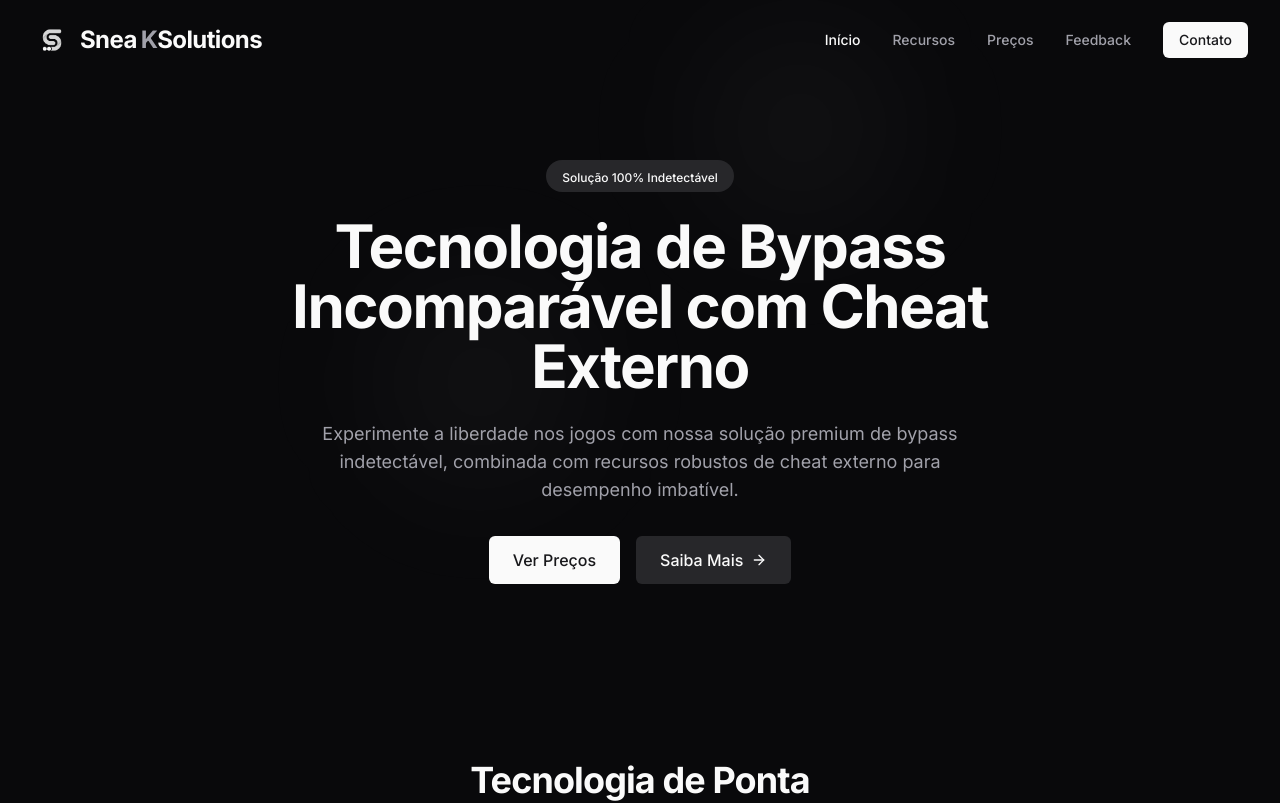
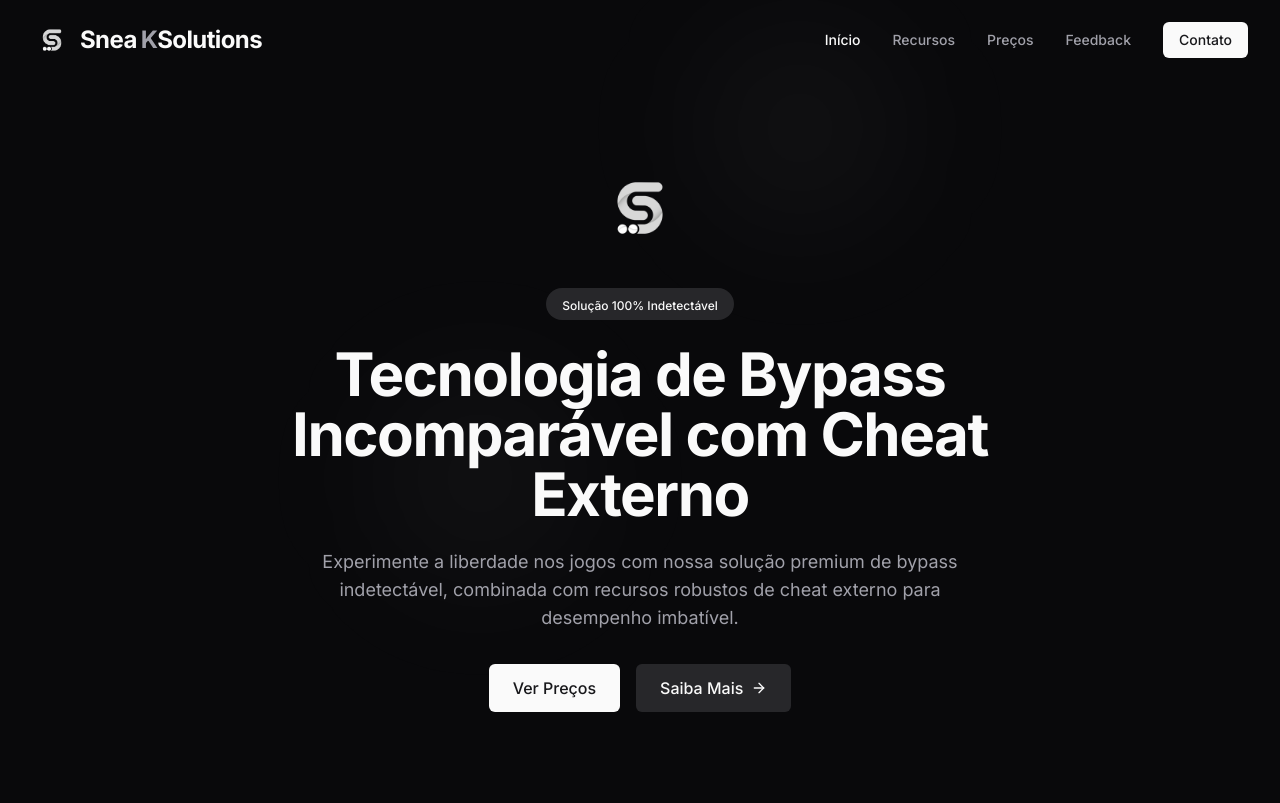
Before and after one commit to santos2313f7t/sneak-solution-store-04, a React (Vite) app: page / in a window 1280 px wide. Shown: the top 803 px of the page. Built offline with nearby package versions, Linux system fonts and the light colour scheme.

Commit message:
Add medium-sized icon to homepage
Adds a medium-sized icon to the homepage.  No further implementation details are specified.

```diff
--- a/src/pages/Home.tsx
+++ b/src/pages/Home.tsx
@@ -10,6 +10,12 @@ const Home = () => {
       <section className="relative pt-40 pb-24 overflow-hidden">
         <div className="container mx-auto">
           <div className="flex flex-col items-center text-center max-w-3xl mx-auto">
+            {/* Logo */}
+            <img
+              src="/lovable-uploads/ce8bcb67-33f1-41de-b9a9-3a36f914316b.png"
+              alt="SneaKSolutions Logo"
+              className="h-24 w-auto mb-8 animate-fade-in"
+            />
             <div className="px-4 py-1 bg-secondary rounded-full mb-6 animate-fade-down">
               <span className="text-xs font-medium text-foreground">Solução 100% Indetectável</span>
             </div>
```
